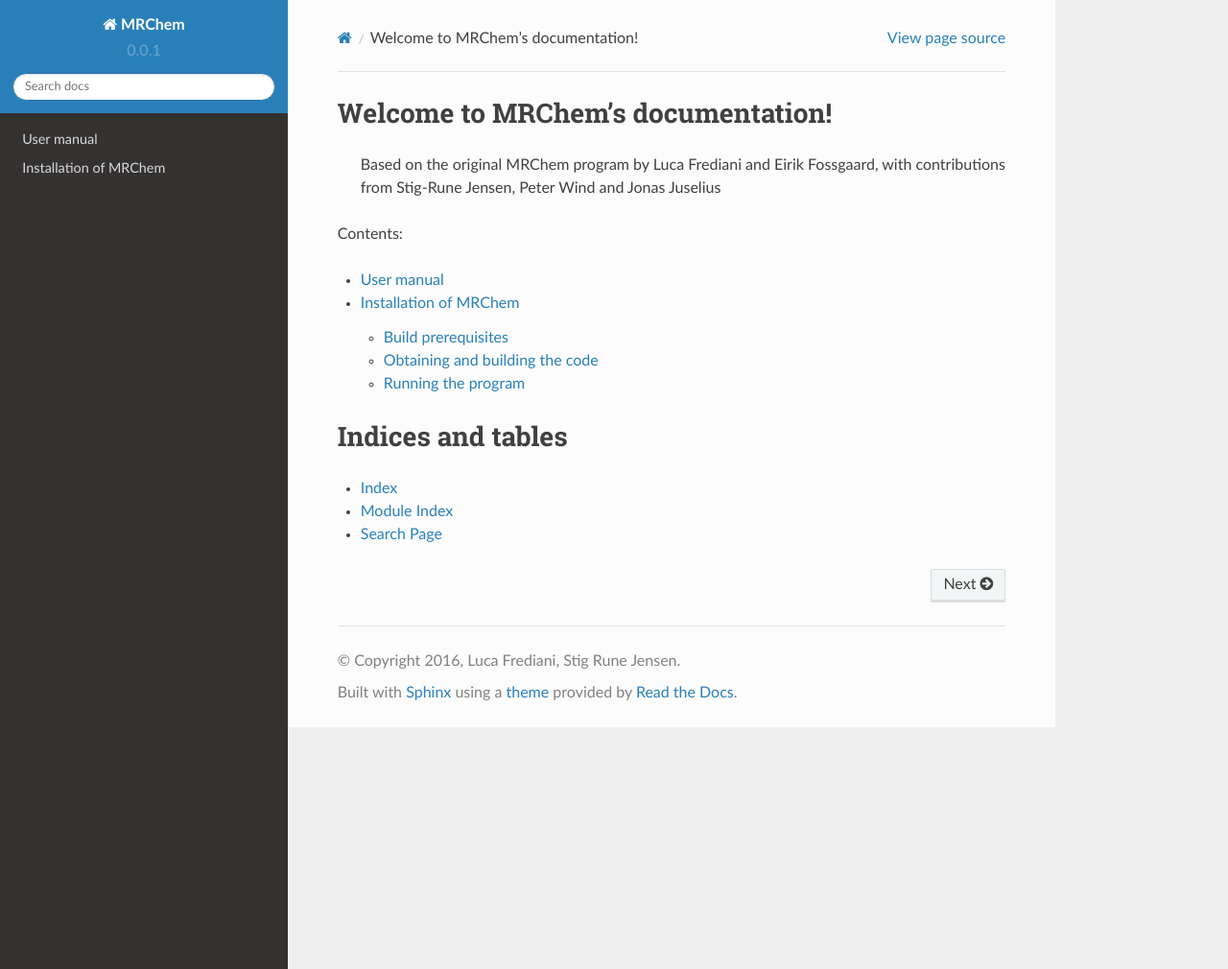
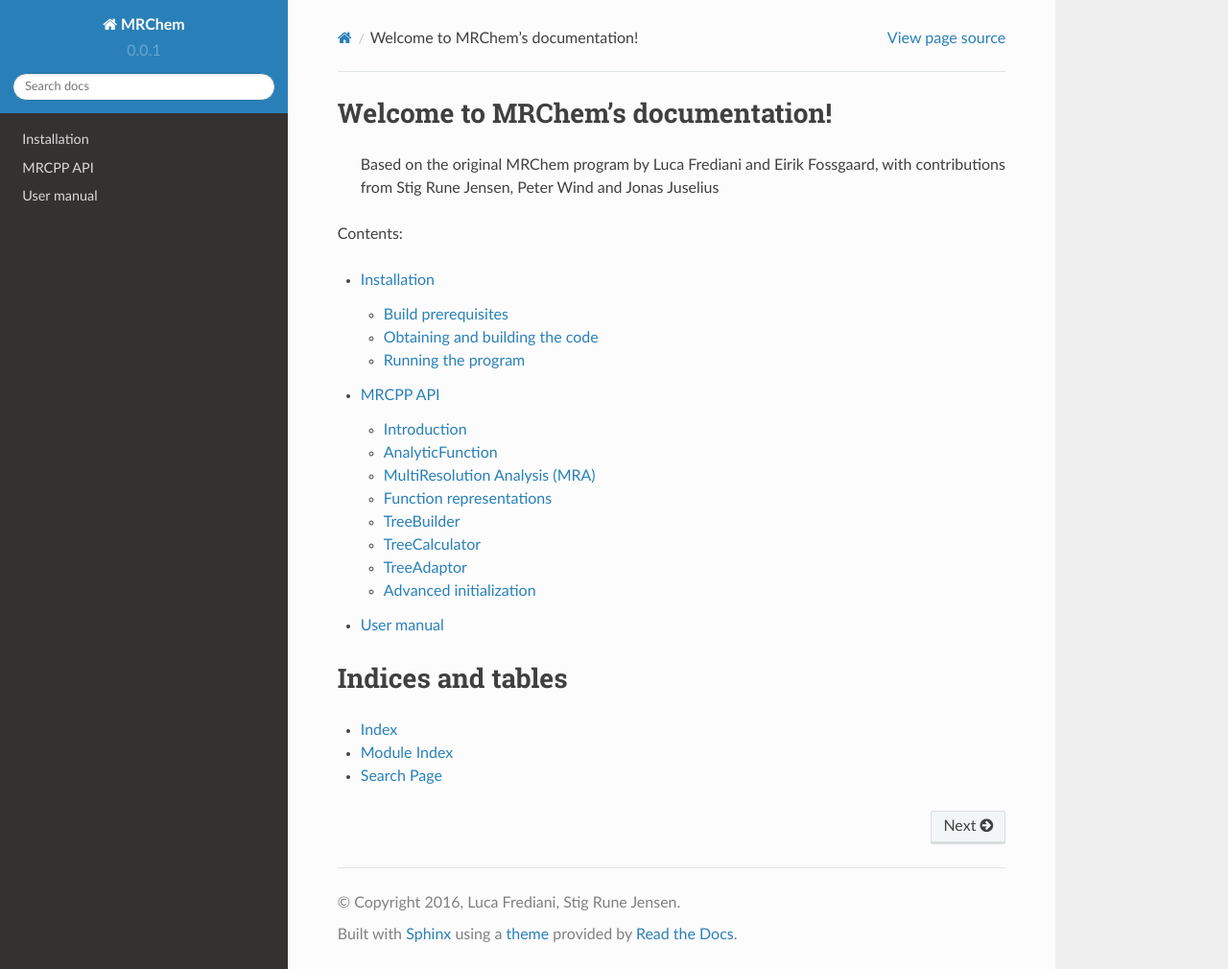
Before and after one commit to ylvao/mrchem, a Sphinx documentation site: the page built from docs/index.rst, in a window 1280 px wide and 1010 px high. Shown: the whole window at 96% size. Built offline with Sphinx 7.4.7 and the Read the Docs theme 2.0.0, drawn with Linux system fonts in a browser that asks for light colours; some of the changed lines change nothing that is shown.

Commit message:
API for MRCPP

```diff
--- a/docs/index.rst
+++ b/docs/index.rst
@@ -7,7 +7,7 @@
 ==================================
 
    Based on the original MRChem program by Luca Frediani and
-   Eirik Fossgaard, with contributions from Stig-Rune Jensen,
+   Eirik Fossgaard, with contributions from Stig Rune Jensen,
    Peter Wind and Jonas Juselius
 
 
@@ -16,8 +16,9 @@
 .. toctree::
    :maxdepth: 2
 
+   installation
+   mrcpp_api
    userguide
-   installation
 
 
 Indices and tables
--- a/docs/installation.rst
+++ b/docs/installation.rst
@@ -1,5 +1,5 @@
-Installation of MRChem
-======================
+Installation
+============
 
 Build prerequisites
 -------------------
@@ -18,13 +18,13 @@
 -------------------------------
 
 An experimental version of MRCPP is available on GitHub. There is no official
-main program yet, but you can write your own in a file called ``mrcpp.cpp`` in
-the ``/pilot`` directory. You will find a sample code called
+MRChem program yet, but you can write your own main program in a file called
+``mrcpp.cpp`` in the ``/pilot`` directory. You will find a sample code called
 ``mrcpp.cpp.sample`` in this directory where some of the functionality is
 demonstrated. To activate it, rename it ``mrcpp.cpp`` *before* you run the
 setup script::
 
-    $ git clone git@github.com:something.git
+    $ git clone git@github.com:MRChemSoft/MRChem.git mrcpp
     $ cd mrcpp/pilot
     $ cp mrcpp.cpp.sample mrcpp.cpp
     $ cd ..
--- /dev/null
+++ b/docs/mrcpp_api.rst
@@ -0,0 +1,404 @@
+===========
+ MRCPP API
+===========
+
+--------------
+ Introduction
+--------------
+
+The main features of MRCPP are the numerical multiwavelet (MW) representations
+of functions and operators. Two integral convolution operators are implemented
+(the Poisson and Helmholtz operators), as well as the
+partial derivative and arithmetic operators. In addition
+to the numerical representations there are a limited number of analytic
+functions that are usually used as starting point for the numerical
+computations.
+
+------------------
+ AnalyticFunction
+------------------
+
+Note that all these analytic functions needs to be projected onto the MW basis
+before they can be used in numerical computations (see below).
+
+GaussFunc
+=========
+
+A very important analytic function is the Cartesian Gaussian
+
+math::
+
+    f(r) = \alpha (x-x_0)^a (y-y_0)^b (z-z_0)^c e^{-\beta |r-r_0|^2}
+
+which is initialized in the following way (in 3D)::
+
+    double alpha, beta;
+    double pos[3] = {x_0, y_0, z_0};
+    int pow[3] = {a, b, c};
+    GaussFunc<3> f_func(beta, alpha, pos, pow);
+
+GaussPoly
+=========
+
+GaussPoly is a generalization of the GaussFunc, where there is an arbitrary
+polynomial in front of the exponential
+
+math::
+    f(r) = \alpha P(r-r_0) e^{-\beta |r-r_0|^2}
+
+GaussExp
+========
+
+A GaussExp is a collection of Gaussian in the form
+
+math::
+
+    G(r) = \sum_i c_i g_i(r)
+
+where :math:`g_i` can be either GaussFunc or GaussPoly
+
+math::
+    g_i(r) =  \alpha_i P_i(r-r_i)e^{-\beta_i|r-r_i|^2}
+
+PositionFunction
+================
+
+There is also a very simple analytic function for the Cartesian coordinate in D
+dimensions relative to an origin, e.g. the z coordinate in 3D
+
+math::
+    f(x, y, z) = z - z_0
+
+This PositionFunction is available as::
+
+    double r_0[3] = {0.0, 0.0, 0.0};
+    PositionFunction<3> r_func(r_0);
+    r_func.setDir(2);
+
+--------------------------------
+ MultiResolution Analysis (MRA)
+--------------------------------
+
+In order to combine different functions and operators in mathematical operations
+they must be compatible, that is, they have to be
+defined on the same computational domain and constructed using the same
+polynomial basis (order and type). This information constitutes an MRA, which
+needs to be defined and passed as argument to all function and operator
+constructors, and only functions and operators with compatible MRAs can be
+combined in subsequent calculations. An MRA is defined in two steps, first the
+computational domain is given by a BoundingBox (D is the dimension)::
+
+    int n;                          // Root scale
+    int l[D];                       // Translation of first box
+    int nb[D];                      // Number of boxes
+    NodeIndex<D> idx(n, l);         // Index defining the first box
+    BoundingBox<D> world(idx, nb);
+
+which is combined with a ScalingBasis to give an MRA::
+
+    int k;                          // Polynomial order
+    int type;                       // Polynomial type
+    ScalingBasis basis(k, type);
+    MultiResolutionAnalysis<D> MRA(world, basis);
+
+Two polynomial types are supported (Legendre and Interpol), and they are
+both available at orders :math:`k=1,2,\dots,40` (note that some operators are
+constructed using intermediates of order $2k$, so in that case the maximum
+order available is :math:`k=20`).
+
+--------------------------
+ Function representations
+--------------------------
+
+MW representations of functions are called FunctionTrees, and are in principle
+available in any dimension using the template parameter D (in practice D=1,2,3).
+Constructing a full grown FunctionTree involves a number of steps, including
+setting up a memory allocator, constructing root nodes, building a tree
+structure, distributing memory among MPI hosts and computing MW
+coefficients. For this reason the FunctionTree constructor is made protected,
+and all construction is done by TreeBuilder objects.
+
+There are tree different ways of constructing MW functions (computing the
+expansion coefficients in the MW basis)
+
+* Projection of analytic function
+* Arithmetic operations
+* Application of MW operator
+
+and these will be described in the following sections. Integrals are
+computed very efficiently in the orthonormal MW basis, and among the important
+methods of the FunctionTree are estimating the error in the representation
+(based on the wavelet norm), obtaining the squared :math:`L^2`-norm of the
+function, as well as its integral and dot product with another FunctionTree
+(both over the full computational domain)::
+
+    double error = f_tree.estimateError();
+    double sq_norm = f_tree.getSquareNorm();
+    double integral = f_tree.integrate();
+    double dot_prod = f_tree.dot(g_tree);
+
+The interface for constructing MW representations has a dual focus: on the one
+hand we want a simple, intuitive way of producing adaptive numerical
+approximations with guaranteed precision that does not require detailed
+knowledge of the internals of the MW code and with a minimal number of
+parameters that have to be set. On
+the other hand we want the possibility for more detailed control of the
+construction and refinement of the numerical grid where such control is
+possible and even necessary. In the latter case it is important to be able to
+reuse the existing grids in e.g. iterative algorithms without excessive
+allocation/deallocation of memory.
+
+-------------
+ TreeBuilder
+-------------
+
+This is the class that is responsible for the construction of
+FunctionTrees, which involves allocating memory, growing a tree structure and
+calculating MW coefficients. The TreeBuilder has two important members: a
+TreeCalculator that defines how the MW coefficients are computed, and a
+TreeAdaptor that defines how the tree structure is grown. There are four
+different ways of computing MW coefficients (projection, addition,
+multiplication and operator application), and we have the corresponding
+TreeBuilders (the MW prefix indicates that they compute MW coefficients)
+
+* MWProjector
+* MWAdder
+* MWMultiplier
+* MWOperator
+
+Each of these is a specialization of the TreeBuilder class that differs in the
+type of TreeCalculator, and can be combined with any TreeAdaptor. The interface
+of these classes is mainly the ``operator()``, which is overloaded with the
+proper input argument(s) and will return a pointer to the newly constructed
+FunctionTree. All TreeBuilders take an MRA as the first argument in their
+constructor, and all FunctionTrees produced by this TreeBuilder will get the
+same MRA.
+
+----------------
+ TreeCalculator
+----------------
+
+This class operates on the node level, computing MW coefficients based on the
+proper input data (analytic functions in the case of projection,
+FunctionTrees in the case of operators). The TreeCalculator is hidden within the
+TreeBuilder, and is not part of its interface. There is one calculator for each
+of the MW-types of TreeBuilder:
+
+* ProjectionCalculator
+* AdditionCalculator
+* MultiplicationCalculator
+* OperationCalculator
+
+-------------
+ TreeAdaptor
+-------------
+
+Like the TreeCalculator, this class operates on the node level, but instead of
+computing coefficients, it decides whether each node needs to be split into
+:math:`2^D` children nodes. There can be different reasons for splitting nodes,
+the most important being to reduce the wavelet norm of the representation.
+There are three different TreeAdaptors:
+
+* WaveletAdaptor
+* AnalyticAdaptor
+* CopyAdaptor
+
+where the WaveletAdaptor tests the wavelet norm, the
+AnalyticAdaptor use some known information of an analytic function, and the
+CopyAdaptor will copy the node structure of another tree.
+
+ MWProjector
+=============
+
+Given an analytic D-dimensional function f\_func, we can obtain its
+numerical MW representation by projecting it onto the MW basis. For this we
+have the MWProjector::
+
+    MWProjector<D> Q(MRA);
+    FunctionTree<D> *f_tree = Q(f_func);
+
+The default projector will simply project the function onto the grid that is
+defined by its root nodes, with no regard on grid adaptivity. If you want to
+control the accuracy of the approximation you need to add an adaptor to
+the projector::
+
+    double prec;
+    WaveletAdaptor<D> w_adaptor(prec);
+    MWProjector<D> Q(MRA, w_adaptor);
+    FunctionTree<D> *f_tree = Q(f_func);
+
+The WaveletAdaptor will automatically construct the necessary grid needed to
+represent the function to the given precision, based on the wavelet norm of
+the representation.
+
+ Arithmetic operations
+=======================
+
+Given two functions :math:`f` and :math:`g` in MW representation
+(FunctionTrees), we can compute the sum (e.g. :math:`h = f - 2g`) or
+product (e.g. :math:`h = f\times 2g`)::
+
+    MWAdder<D> add(MRA);
+    FunctionTree<D> *h_tree = add(1.0, f_tree, -2.0, g_tree)
+
+    double prec;
+    WaveletAdaptor<D> w_adaptor(prec);
+    MWMultiplier<D> mult(MRA, w_adaptor);
+    FunctionTree<D> *h_tree = mult(2.0, f_tree, g_tree)
+
+where the addition is using a CopyAdaptor that will perform the addition on the
+union grid of the input functions. The WaveletAdaptor will build the product tree
+adaptively based on the wavelet norm for the multiplication. Note that any
+adaptor can in principle be used for any TreeBuilder, and the CopyAdaptor is the
+default for the arithmetic operations, but there are situations where the
+WaveletAdaptor is appropriate (e.g. when the addition corresponds to a unitary
+transformation among a set of functions).
+
+When more than two functions are involved in the arithmetics it might
+be beneficial to combine them into a single operation using the STL vector::
+
+    vector<double> coefs;
+    vector<FunctionTree<D> *> trees;
+
+    FunctionTree<D> *h_tree = add(coefs, trees);
+    FunctionTree<D> *h_tree = mult(coefs, trees);
+
+A number of in-place operations are also available::
+
+    f_tree *= 2.0;
+    f_tree *= g_tree;
+    f_tree += g_tree;
+    f_tree -= g_tree;
+    f_tree.square();
+    f_tree.pow(3.0/2.0);
+    f_tree.normalize();
+    f_tree.orthogonalize(g_tree);
+
+-------------------------
+ Advanced initialization
+-------------------------
+
+The TreeBuilders, as presented above, have a clear and limited interface, but
+there is one important drawback: every operation require the construction
+of a new FunctionTree from scratch (including extensive memory allocation).
+In many practical applications however (e.g. iterative algorithms), we are
+recalculating the same functions over and over, where the requirements on the
+numerical grids change only little between each iteration. In such situations it
+will be beneficial to be able to reuse the existing grids without reallocating
+the memory. For this purpose we have the following additional TreeBuilder
+sub-classes (the Grid prefix indicates that they do not compute MW
+coefficients):
+
+* GridGenerator
+* GridCleaner
+
+where the former constructs empty grids from scratch and the latter clears the
+MW coefficients on an existing FunctionTree. The end result is in both cases an
+empty tree skeleton with no MW coefficients (undefined function).
+
+ GridGenerator
+===============
+
+Sometimes it is useful to construct an empty grid based on some available
+information of the function that is about to be represented. This can be e.g.
+that you want to copy the grid of an existing FunctionTree or that an analytic
+function has more or less known grid requirements (like Gaussians). Sometimes it
+is even necessary to force the grid refinement beyond the coasest scales in
+order for the WaveletAdaptor to detect a wavelet "signal" that allows it to do
+its job properly (this happens for narrow Gaussians where non of the initial
+quadrature points hits a function value significantly different from zero).
+In such cases we use a GridGenerator to build the initial tree structure.
+
+A special case of the GridGenerator (with no argument) corresponds to the
+default constructor of the FunctionTree::
+
+    GridGenerator<D> G(MRA);
+    FunctionTree<D> *f_tree = G();
+
+which will construct a new FunctionTree with empty nodes (undefined
+function with no MW coefs), containing only the root nodes of the given MRA.
+Passing an analytic function as argument to the generator will build a grid
+based on some predefined knowledge of the function (if there are any, otherwise
+it is identical to the default constructor)::
+
+    FunctionTree<D> *f_tree = G(f_func);
+
+while passing a FunctionTree to the generator will copy its grid::
+
+    FunctionTree<D> *f_tree = G(g_tree);
+
+Both of these will produce a skeleton FunctionTree with empty nodes. In order
+to define a function in the new tree it is passed as the first argument to the
+regular TreeBuilders presented above, e.g for projection::
+
+    GridGenerator<D> G(MRA);
+    MWProjector Q(MRA);
+    FunctionTree<D> *f_tree = G(f_func);
+    Q(*f_tree, f_func);
+
+This will first produce an empty grid suited for representing the analytic
+function f\_func and then perform the projection on the given numerical grid.
+Similar notation applies for all TreeBuilders, if an undefined FunctionTree is
+given as first argument, it will not construct a new tree but perform the
+operation on the one given (the given tree is used as starting point for the
+TreeBuilder, and further grid refinements can occur if a TreeAdaptor is
+present), e.g. the grid copy can be done in two steps as::
+
+    FunctionTree<D> *f_tree = G();
+    G(*f_tree, g_tree);
+
+Actually, the effect of the GridGenerator is to `extend` the existing grid
+with any missing nodes relative to the input. This means that we can build the
+union of two grids by successive application of the generator::
+
+    G(f_tree, g_tree);
+    G(f_tree, h_tree);
+
+and one can make the grids of two functions equal to their union::
+
+    G(f_tree, g_tree);
+    G(g_tree, f_tree);
+
+
+ GridCleaner
+=============
+
+Given a FunctionTree that is a valid function representation we can clear its
+MW expansion coefficients (while keeping the grid refinement) with the
+GridCleaner (unlike the other TreeBuilders, the GridCleaner will not return a
+FunctionTree pointer, as it would always be the same as the argument)::
+
+    GridCleaner<D> C(MRA);
+    C(f_tree);
+
+This action will leave the FunctionTree in the same state as the GridGenerator
+(uninitialized function), and its coefficients can now be re-computed.
+
+In certain situations might be desireable to separate the actions of the
+projector and the wavelet adaptor. For this we can combine the GridCleaner
+with an adaptor, which will adaptively refine the grid \emph{before} it is
+cleared::
+
+    double prec;
+    WaveletAdaptor<D> w_adaptor(prec);
+    GridCleaner<D> C(MRA, w_adaptor);
+    C(f_tree);
+
+One example where this might be
+useful is in iterative algorithms where you want to fix the grid size for
+all calculations within one cycle and then relax the grid in the end in
+preparation for the next iteration. The following is equivalent to the adaptive
+projection above (the cleaner returns the number of new nodes that were created
+in the process)::
+
+    double prec;
+    WaveletAdaptor<D> w_adaptor(prec);
+    GridCleaner<D> C(MRA, w_adaptor);     // The adaptor is passed as argument
+    MWProjector<D> Q(MRA);                // to the cleaner, not the projector
+
+    int n_nodes = 1;
+    while (n_nodes > 0) {
+        Q(f_tree, f_func);
+        n_nodes = C(f_tree);
+    }
+    Q(f_tree, f_func);
```
